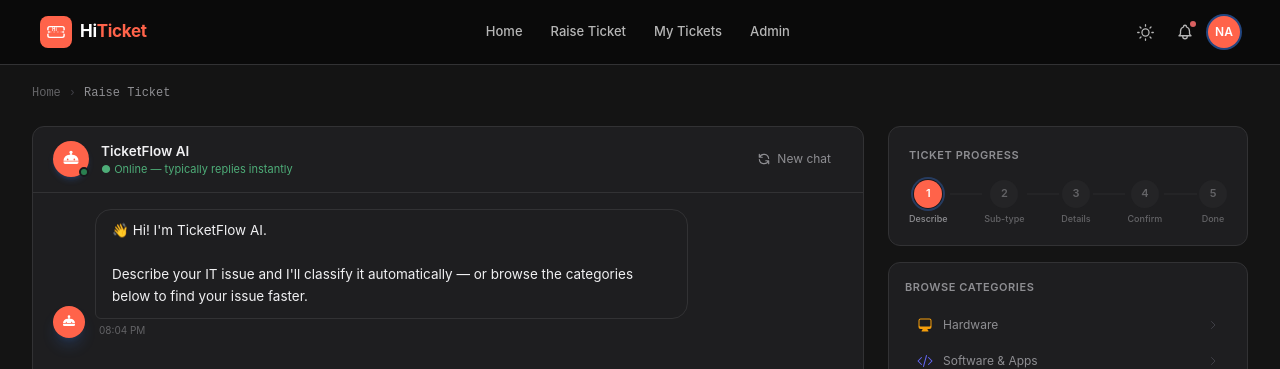
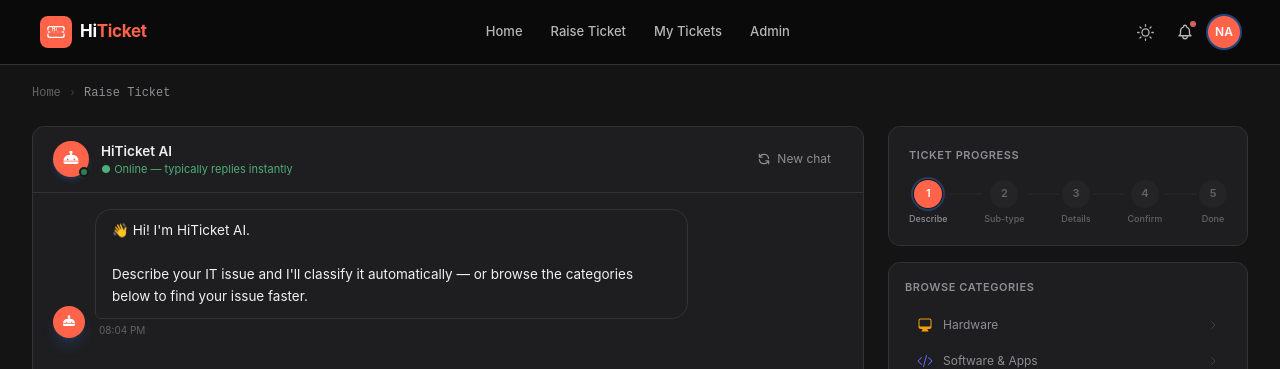
Before and after one commit to chaitanyadeepc/it-ticketing, a React (Vite) app in the folder helpdesk-ai/: page /chatbot in a window 1280 px wide. Shown: the top 369 px of the page. Built offline with nearby package versions, Linux system fonts and the light colour scheme; sample sign-in values are in the browser's storage.

Commit message:
rebrand: rename TicketFlow → HiTicket across all UI and package files

```diff
--- a/helpdesk-ai/index.html
+++ b/helpdesk-ai/index.html
@@ -3,8 +3,8 @@
   <head>
     <meta charset="UTF-8" />
     <meta name="viewport" content="width=device-width, initial-scale=1.0" />
-    <meta name="description" content="TicketFlow — Smart IT Support, Instantly" />
-    <title>TicketFlow</title>
+    <meta name="description" content="HiTicket — Smart IT Support, Instantly" />
+    <title>HiTicket</title>
     <!-- Restore color-mode before first paint — prevents flash -->
     <script>
       (function(){
--- a/helpdesk-ai/package.json
+++ b/helpdesk-ai/package.json
@@ -1,5 +1,5 @@
 {
-  "name": "helpdesk-ai",
+  "name": "hiticket",
   "private": true,
   "version": "0.0.0",
   "type": "module",
--- a/helpdesk-ai/src/pages/Chatbot.jsx
+++ b/helpdesk-ai/src/pages/Chatbot.jsx
@@ -357,7 +357,7 @@ const Chatbot = () => {
     {
       sender: 'bot',
       message:
-        "👋 Hi! I'm TicketFlow AI.\n\nDescribe your IT issue and I'll classify it automatically — or browse the categories below to find your issue faster.",
+        "👋 Hi! I'm HiTicket AI.\n\nDescribe your IT issue and I'll classify it automatically — or browse the categories below to find your issue faster.",
       timestamp: ts(),
     },
   ]);
@@ -624,7 +624,7 @@ const Chatbot = () => {
                   <span className="absolute bottom-0 right-0 w-2.5 h-2.5 bg-[#22c55e] rounded-full border-2 border-[#18181b]" />
                 </div>
                 <div>
-                  <p className="text-[13.5px] font-semibold text-[#fafafa]">TicketFlow AI</p>
+                  <p className="text-[13.5px] font-semibold text-[#fafafa]">HiTicket AI</p>
                   <p className="text-[11px] text-[#22c55e]">● Online — typically replies instantly</p>
                 </div>
               </div>
--- a/helpdesk-ai/src/pages/Home.jsx
+++ b/helpdesk-ai/src/pages/Home.jsx
@@ -432,7 +432,7 @@ const Home = () => {
                 <path d="M12 2a2 2 0 0 1 2 2c0 .74-.4 1.39-1 1.73V7h1a7 7 0 0 1 7 7H3a7 7 0 0 1 7-7h1V5.73A2 2 0 0 1 10 4a2 2 0 0 1 2-2m-4 9.5a1 1 0 0 0-1 1 1 1 0 0 0 1 1 1 1 0 0 0 1-1 1 1 0 0 0-1-1m8 0a1 1 0 0 0-1 1 1 1 0 0 0 1 1 1 1 0 0 0 1-1 1 1 0 0 0-1-1M3 15h18v1a2 2 0 0 1-2 2H5a2 2 0 0 1-2-2v-1Z" />
               </svg>
             </div>
-            <span>TicketFlow &copy; 2026</span>
+            <span>HiTicket &copy; 2026</span>
           </div>
           <div className="flex gap-5">
             <a href="#" className="hover:text-[#a1a1aa] transition-colors">Privacy Policy</a>
--- a/helpdesk-ai/src/pages/Login.jsx
+++ b/helpdesk-ai/src/pages/Login.jsx
@@ -52,7 +52,7 @@ const Login = () => {
               <path strokeLinecap="round" strokeLinejoin="round" strokeWidth={2.5} d="M18.364 5.636l-3.536 3.536m0 5.656l3.536 3.536M9.172 9.172L5.636 5.636m3.536 9.192l-3.536 3.536M21 12a9 9 0 11-18 0 9 9 0 0118 0zm-5 0a4 4 0 11-8 0 4 4 0 018 0z" />
             </svg>
           </div>
-          <span className="text-[17px] font-semibold text-[#fafafa]">TicketFlow</span>
+          <span className="text-[17px] font-semibold text-[#fafafa]">HiTicket</span>
         </div>
         <div className="relative">
           <div className="inline-flex items-center gap-2 px-3 py-1.5 bg-[#3b82f6]/10 border border-[#3b82f6]/20 rounded-full text-[12px] font-medium text-[#3b82f6] mb-4">
@@ -100,7 +100,7 @@ const Login = () => {
                 <path strokeLinecap="round" strokeLinejoin="round" strokeWidth={2.5} d="M18.364 5.636l-3.536 3.536m0 5.656l3.536 3.536M9.172 9.172L5.636 5.636m3.536 9.192l-3.536 3.536M21 12a9 9 0 11-18 0 9 9 0 0118 0zm-5 0a4 4 0 11-8 0 4 4 0 018 0z" />
               </svg>
             </div>
-            <span className="text-[15px] font-semibold text-[#fafafa]">TicketFlow</span>
+            <span className="text-[15px] font-semibold text-[#fafafa]">HiTicket</span>
           </div>
 
           <div className="animate-fade-in">
```
Also changed, not shown: 1 other file (tests, documents, lock files or other folders).
